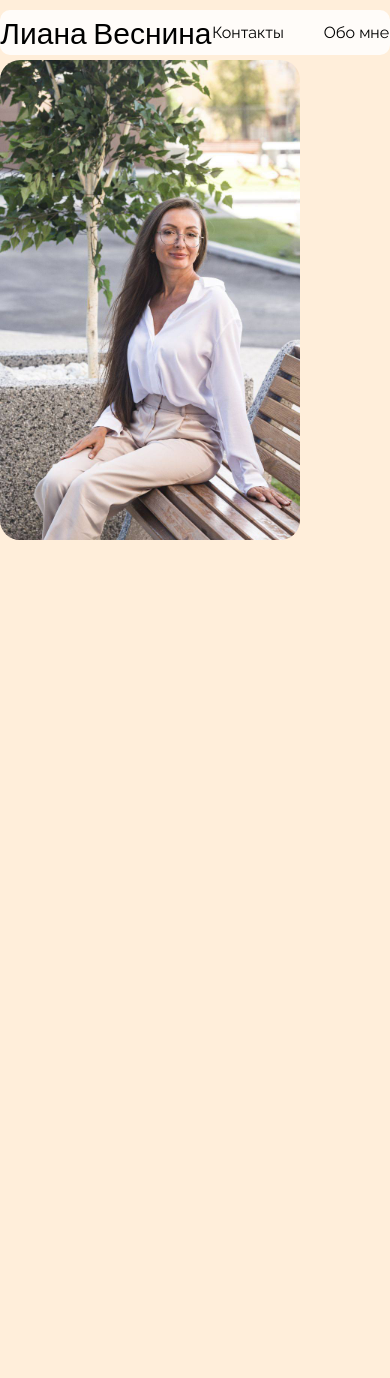
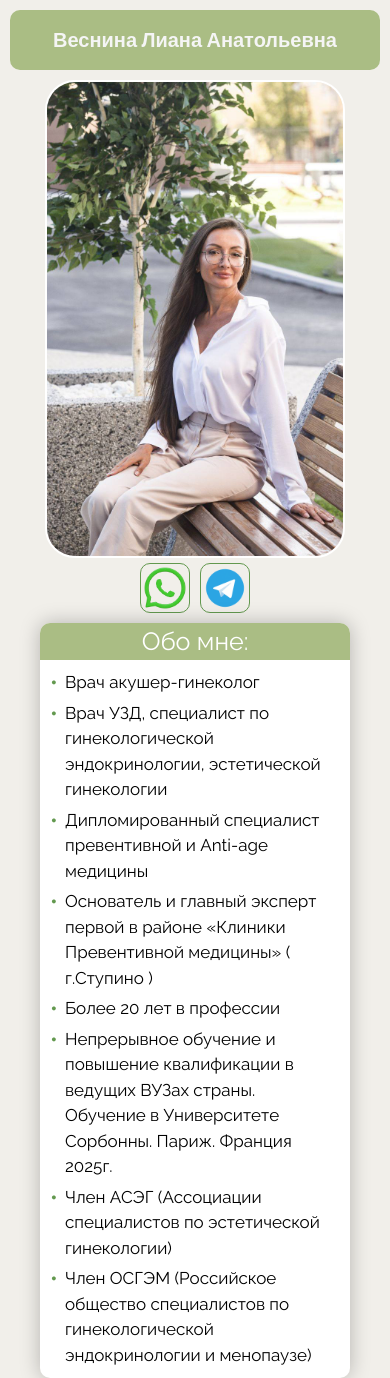
Before and after one commit to swansii1/vesnina-liana, a Next.js app: page / in a window 390 px wide. Before the commit the page ends 844 px from the top, so only its background shows below. Built offline with nearby package versions, Linux system fonts and the light colour scheme.

Commit message:
feat: add info and links

```diff
--- a/src/app/globals.css
+++ b/src/app/globals.css
@@ -5,7 +5,7 @@
   width: 100%;
   display: flex;
   flex-direction: column;
-  gap: 5px;
+  gap: 10px;
   margin: 0 auto;
-  background-color: rgba(255, 228, 196, 0.61);
+  background-color: #f1efea;
 }
--- a/src/app/page.js
+++ b/src/app/page.js
@@ -1,3 +1,4 @@
+import { Footer } from "@/components/Footer/Footer";
 import { Header } from "@/components/Header/Header";
 import { MainCard } from "@/components/MainCard/MainCard";
 
@@ -6,6 +7,7 @@ export default function Home() {
     <>
       <Header />
       <MainCard />
+      {/* <Footer /> */}
     </>
   );
 }
--- /dev/null
+++ b/src/components/DisplayContacts/DisplayContacts.jsx
@@ -0,0 +1,16 @@
+import { contacts } from "@/utils/data";
+import styles from "@/components/DisplayContacts/DisplayContacts.module.css";
+import Image from "next/image";
+
+
+export function DisplayContacts() {
+  return (
+    <>
+      {contacts.map((item, idx) => (
+        <a key={idx} href={item.link} target="_blank">
+          <Image className={`${styles.icons}`} src={item.img} alt="icon" />
+        </a>
+      ))}
+    </>
+  );
+}
--- /dev/null
+++ b/src/components/DisplayContacts/DisplayContacts.module.css
@@ -0,0 +1,13 @@
+.icons {
+  cursor: pointer;
+  background-color: white;
+  border-radius: 10px;
+  height: 30px;
+  width: 30px;
+}
+
+.icons:hover {
+  background-color: #7e8e5e96;
+  border-radius: 10px;
+  transition: 0.7s;
+}
--- a/src/components/Footer/Footer.jsx
+++ b/src/components/Footer/Footer.jsx
@@ -1,4 +1,26 @@
+import styles from "./Footer.module.css";
+import { poiretOne } from "@/fonts/fonts";
+import whatsap from "../../app/whatsapp-icon.png";
+import telegram from "../../app/telegram.png";
+import Image from "next/image";
+
+const contacts = [
+  { img: whatsap, link: "https://wa.me/79169268737" },
+  { img: telegram, link: "https://t.me/Vesnina_Liana" },
+];
 
 export function Footer() {
-    return <div>Footer</div>
+  return (
+    <footer className={`${styles.header}`}>
+      <h1 className={`${poiretOne.className}`}>Веснина Лиана Анатольевна</h1>
+      <div className={`${styles.icons_wrapper}`}>
+        {contacts.map((item, idx) => (
+          <a key={idx} href={item.link} target="_blank">
+            <Image className={`${styles.icons}`} src={item.img} alt="icon" />
+          </a>
+        ))}
+      </div>
+      <div></div>
+    </footer>
+  );
 }
--- a/src/components/Footer/Footer.module.css
+++ b/src/components/Footer/Footer.module.css
@@ -0,0 +1,36 @@
+.header {
+  display: flex;
+  flex-direction: row;
+  justify-content: space-around;
+  align-items: center;
+  background-color: #7e6e54;
+  border-radius: 10px;
+  margin: 10px 10px 0px 10px;
+  color: rgb(245, 245, 245);
+  h1 {
+    font-size: 30px;
+    font-weight: 100;
+  }
+}
+
+.nav {
+  display: flex;
+  align-items: center;
+}
+
+.icons_wrapper {
+  display: flex;
+  gap: 10px;
+}
+
+.icons {
+  cursor: pointer;
+  height: 30px;
+  width: 30px;
+}
+
+.icons:hover {
+  background-color: #7e8e5e96;
+  border-radius: 10px;
+  transition: 0.7s;
+}
--- a/src/components/Header/Header.jsx
+++ b/src/components/Header/Header.jsx
@@ -1,38 +1,18 @@
+import { poiretOne } from "@/fonts/fonts";
 import styles from "./Header.module.css";
-import { Poiret_One, Raleway } from "next/font/google";
-
-const raleway = Raleway({
-  subsets: ["cyrillic", "latin"],
-  weight: "400",
-});
-
-const poiretOne = Poiret_One({
-  subsets: ["cyrillic", "latin"],
-  weight: "400",
-});
-
-const navigation = [
-  { to: "contact", title: "Контакты" },
-  { to: "about", title: "Обо мне" },
-];
+import { DisplayContacts } from "../DisplayContacts/DisplayContacts";
 
 export function Header() {
   console.log(styles);
 
   return (
     <header className={`${styles.header}`}>
-      <h1 className={`${poiretOne.className}`}>Лиана Веснина</h1>
-      {/* <Image width={100} src={logo}/> */}
-      <nav className={`${styles.nav}`}>
-        <ul className={`flex gap-10`}>
-          {navigation.map((item, index) => (
-            <li className={`${raleway.className} `} key={index}>
-              {item.title}
-            </li>
-          ))}
-        </ul>
-      </nav>
-      <div></div>
+      <h1 className={`${poiretOne.className} ${styles.name}`}>
+        Веснина Лиана Анатольевна
+      </h1>
+      <div className={`${styles.icons_wrapper}`}>
+        <DisplayContacts />
+      </div>
     </header>
   );
 }
--- a/src/components/Header/Header.module.css
+++ b/src/components/Header/Header.module.css
@@ -2,15 +2,53 @@
   display: flex;
   flex-direction: row;
   justify-content: space-around;
-  background-color: rgba(255, 255, 255, 0.834);
-  margin-top: 10px;
+  align-items: center;
+  background-color: #aabd84;
   border-radius: 10px;
-  h1{
-    font-size: 30px;
-  }
+  margin: 10px 10px 0px 10px;
+  color: rgb(245, 245, 245);
+}
+
+.name {
+  font-size: 30px;
+  font-weight: bold;
 }
 
 .nav {
   display: flex;
   align-items: center;
 }
+
+.icons_wrapper {
+  display: flex;
+  gap: 10px;
+}
+
+.icons {
+  cursor: pointer;
+  background-color: white;
+  border-radius: 10px;
+  height: 30px;
+  width: 30px;
+}
+
+.icons:hover {
+  background-color: #7e8e5e96;
+  border-radius: 10px;
+  transition: 0.7s;
+}
+
+@media (max-width: 810px) {
+  .name {
+    font-size: 20px;
+  }
+
+  .icons_wrapper {
+    display: none;
+    gap: 10px;
+  }
+
+  .header {
+    height: 60px;
+  }
+}
--- a/src/components/MainCard/MainCard.jsx
+++ b/src/components/MainCard/MainCard.jsx
@@ -1,18 +1,45 @@
 import Image from "next/image";
 import liana_photo from "@/../public/liana.jpg";
 import styles from "@/components/MainCard/MainCard.module.css";
+import { mainData } from "@/utils/data";
+import { raleway } from "@/fonts/fonts";
+import { contacts } from "@/utils/data";
 
 export function MainCard() {
   return (
     <main className={`${styles.wrapper_main}`}>
-      <Image
-        width={300}
-        src={liana_photo}
-        className={`${styles.photo}`}
-        alt="photo Liana"
-      />
+      <div className={`${styles.container}`}>
+        <Image
+          src={liana_photo}
+          className={`${styles.photo}`}
+          alt="photo Liana"
+        />
+
+        <div className={`${styles.icons_wrapper}`}>
+          {contacts.map((item, idx) => (
+            <a
+              className={`${styles.icon}`}
+              key={idx}
+              href={item.link}
+              target="_blank"
+            >
+              <Image className={`${styles.icons}`} src={item.img} alt="icon" />
+            </a>
+          ))}
+        </div>
+      </div>
+
       <div>
-        <section></section>
+        <section className={`${styles.section} ${raleway.className}`}>
+          <h2 className={`${styles.about}`}>Обо мне:</h2>
+          <ul className={`${styles.list}`}>
+            {mainData.map((info, ind) => (
+              <li className={`${styles.list_item}`} key={ind}>
+                {info}
+              </li>
+            ))}
+          </ul>
+        </section>
         <section></section>
       </div>
     </main>
--- a/src/components/MainCard/MainCard.module.css
+++ b/src/components/MainCard/MainCard.module.css
@@ -4,8 +4,98 @@
   margin: 0 auto;
   display: flex;
   flex-direction: row;
+  justify-content: space-around;
+  padding: 0 40px;
+  gap: 10px;
 }
 
 .photo {
-  border-radius: 20px;
+  border-radius: 30px;
+  border: 2px solid white;
 }
+
+.container {
+  width: 100%;
+  min-width: 100px;
+  max-width: 300px;
+  border-radius: 30px;
+  display: flex;
+  flex-direction: column;
+  gap: 5px;
+}
+
+.icons_wrapper {
+  display: none;
+  justify-content: center;
+  gap: 10px;
+  border-radius: 10px;
+}
+
+.icon {
+  width: 50px;
+  border: 1px solid #63994f;
+  border-radius: 10px;
+}
+
+.icon:hover {
+  background-color: rgb(255, 255, 255);
+  border: 2px solid black;
+  border-radius: 10px;
+  transition: 0.8s;
+}
+
+.section {
+  background-color: rgb(255, 255, 255);
+  border-radius: 10px;
+  box-shadow: 0 0 20px rgba(0, 0, 0, 0.25);
+}
+
+.about {
+  width: 100%;
+  display: flex;
+  justify-content: center;
+  padding: 5;
+  background-color: #aabd84;
+  border-top-left-radius: 10px;
+  border-top-right-radius: 10px;
+  font-size: 25px;
+  color: white;
+}
+
+.list {
+  display: flex;
+  flex-direction: column;
+  gap: 5px;
+  padding: 10px;
+}
+
+.list_item {
+  position: relative;
+  padding-left: 15px;
+  font-size: 17px;
+  border-radius: 10px;
+}
+
+.list_item::before {
+  content: "•";
+  position: absolute;
+  left: 0;
+  top: 0;
+  color: #63994f;
+  font-size: 22px;
+  line-height: 1.1;
+}
+
+@media (max-width: 810px) {
+  .wrapper_main {
+    flex-direction: column;
+  }
+
+  .container {
+    margin: 0 auto;
+  }
+
+  .icons_wrapper{
+    display: flex;
+  }
+}
--- /dev/null
+++ b/src/fonts/fonts.js
@@ -0,0 +1,11 @@
+import { Poiret_One, Raleway } from "next/font/google";
+
+export const raleway = Raleway({
+  subsets: ["cyrillic", "latin"],
+  weight: "400",
+});
+
+export const poiretOne = Poiret_One({
+  subsets: ["cyrillic", "latin"],
+  weight: "400",
+});
--- /dev/null
+++ b/src/utils/data.js
@@ -0,0 +1,18 @@
+import whatsap from "../app/whatsapp-icon.png";
+import telegram from "../app/telegram.png";
+
+export const mainData = [
+  "Врач акушер-гинеколог",
+  "Врач УЗД, специалист  по гинекологической эндокринологии, эстетической гинекологии",
+  "Дипломированный специалист превентивной и Anti-age медицины",
+  "Основатель и главный эксперт первой в районе «Клиники Превентивной медицины» ( г.Ступино )",
+  "Более 20 лет в профессии",
+  "Непрерывное обучение и повышение квалификации в ведущих ВУЗах страны. Обучение в Университете Сорбонны. Париж. Франция 2025г.",
+  "Член АСЭГ (Ассоциации специалистов по эстетической гинекологии)",
+  "Член ОСГЭМ (Российское общество специалистов по гинекологической эндокринологии и менопаузе)",
+];
+
+export const contacts = [
+  { img: whatsap, link: "https://wa.me/79169268737" },
+  { img: telegram, link: "https://t.me/Vesnina_Liana" },
+];
```
Also changed, not shown: src/app/telegram.png (added), src/app/whatsapp-icon.png (added).
